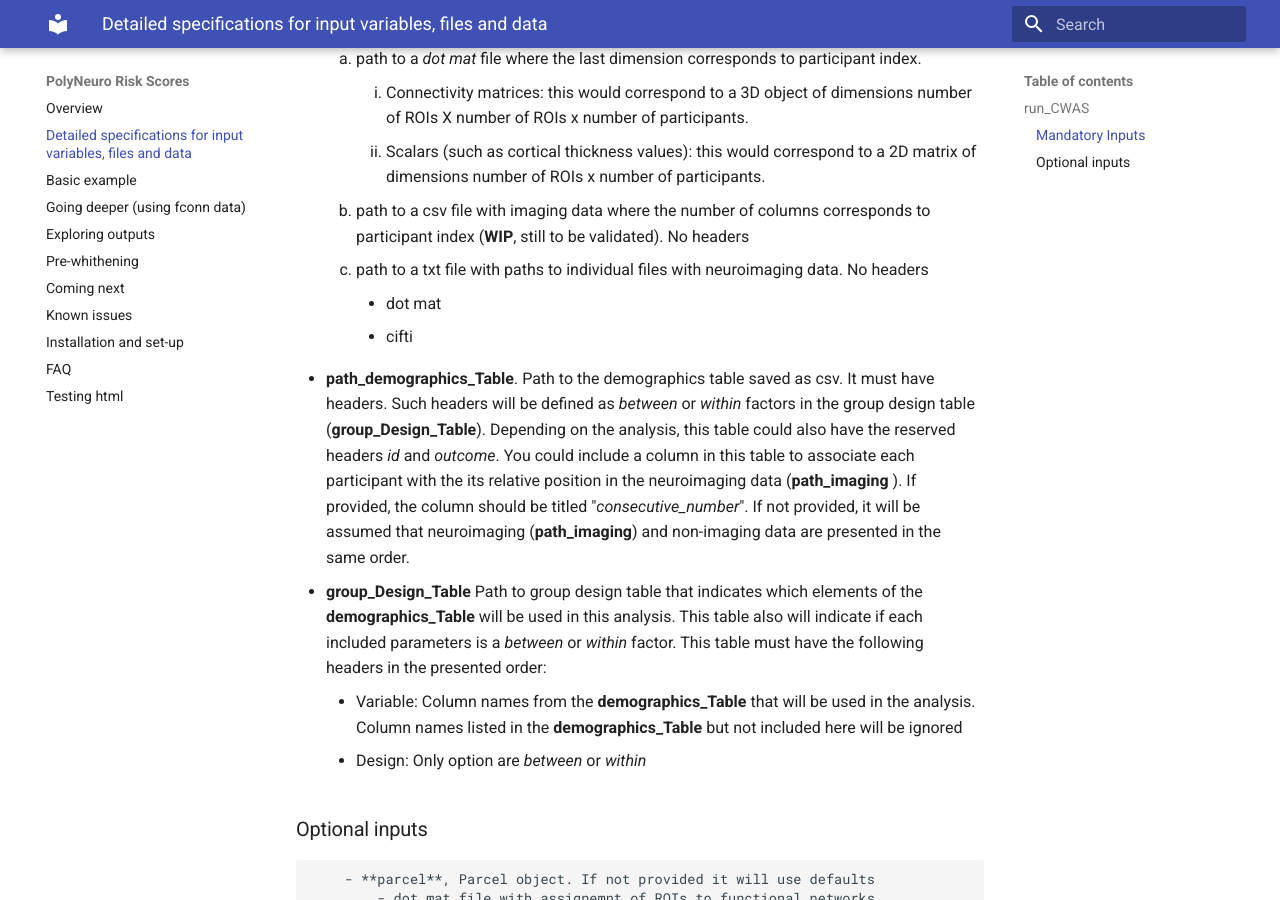
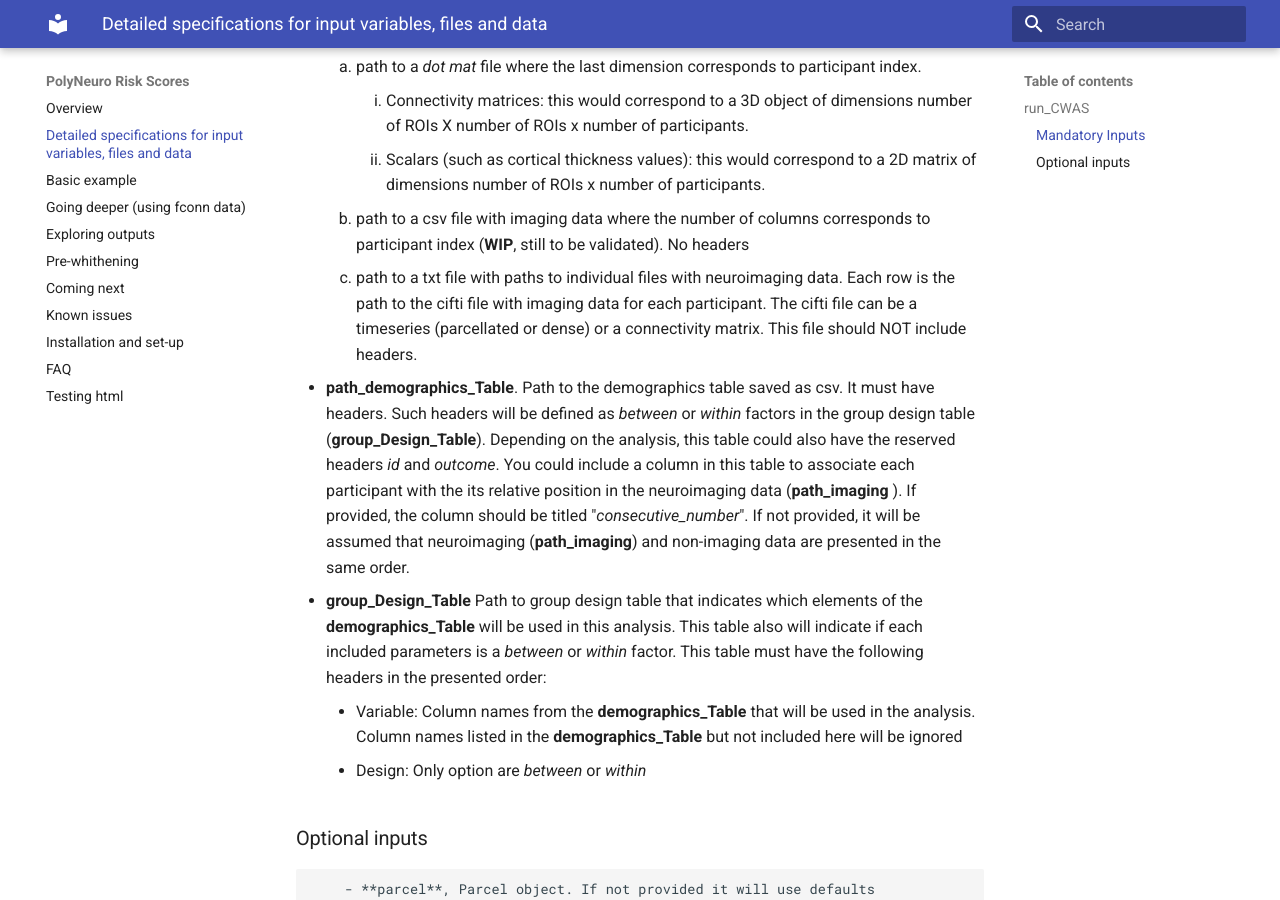
Before and after one commit to omiranda/polyneuro_risk_score, an MkDocs documentation site: the page built from docs/detailed_description.md, in a window 1280 px wide and 900 px high, scrolled down 525 px. Built offline with MkDocs 1.6.1 and Material for MkDocs 9.7.7, drawn with Linux system fonts in a browser that asks for light colours; formulas are drawn with MathJax 3; old or Windows-style settings are respelled for this version of MkDocs.

Commit message:
Update detailed_description.md

```diff
--- a/docs/detailed_description.md
+++ b/docs/detailed_description.md
@@ -14,9 +14,8 @@ These are positional arguments and need to be provided in this order:
         1. Connectivity matrices: this would correspond to a 3D object of dimensions number of ROIs X number of ROIs x number of participants.
         1. Scalars (such as cortical thickness values): this would correspond to a 2D matrix of dimensions number of ROIs x number of participants.
     1. path to a csv file with imaging data where the number of columns  corresponds to participant index (**WIP**, still to be validated). No headers
-    1. path to a txt file with paths to individual files with neuroimaging data. No headers
-        - dot mat
-        - cifti
+    1. path to a txt file with paths to individual files with neuroimaging data. Each row is the path to the cifti file with imaging data for each participant. The cifti file can be a timeseries (parcellated or dense) or a connectivity matrix. This file should NOT include headers.
+
 - **path_demographics_Table**. Path to the demographics table saved as csv. It must have headers. Such headers will be defined as *between* or *within* factors in the group design table (**group_Design_Table**). Depending on the analysis, this table could also have the reserved headers *id* and *outcome*. You could include a column in this table to associate each participant with the its relative position in the neuroimaging data (**path_imaging** ). If provided, the column should be titled "*consecutive_number*". If not provided, it will be assumed that neuroimaging (**path_imaging**) and non-imaging data are presented in the same order.
 - **group_Design_Table** Path to group design table that indicates which elements of the **demographics_Table** will be used in this analysis. This table also will indicate if each included parameters is a *between* or *within* factor. This table must have the following headers in the presented order:
     - Variable: Column names from the **demographics_Table** that will be used in the analysis. Column names listed in the **demographics_Table** but not included here will be ignored
```
